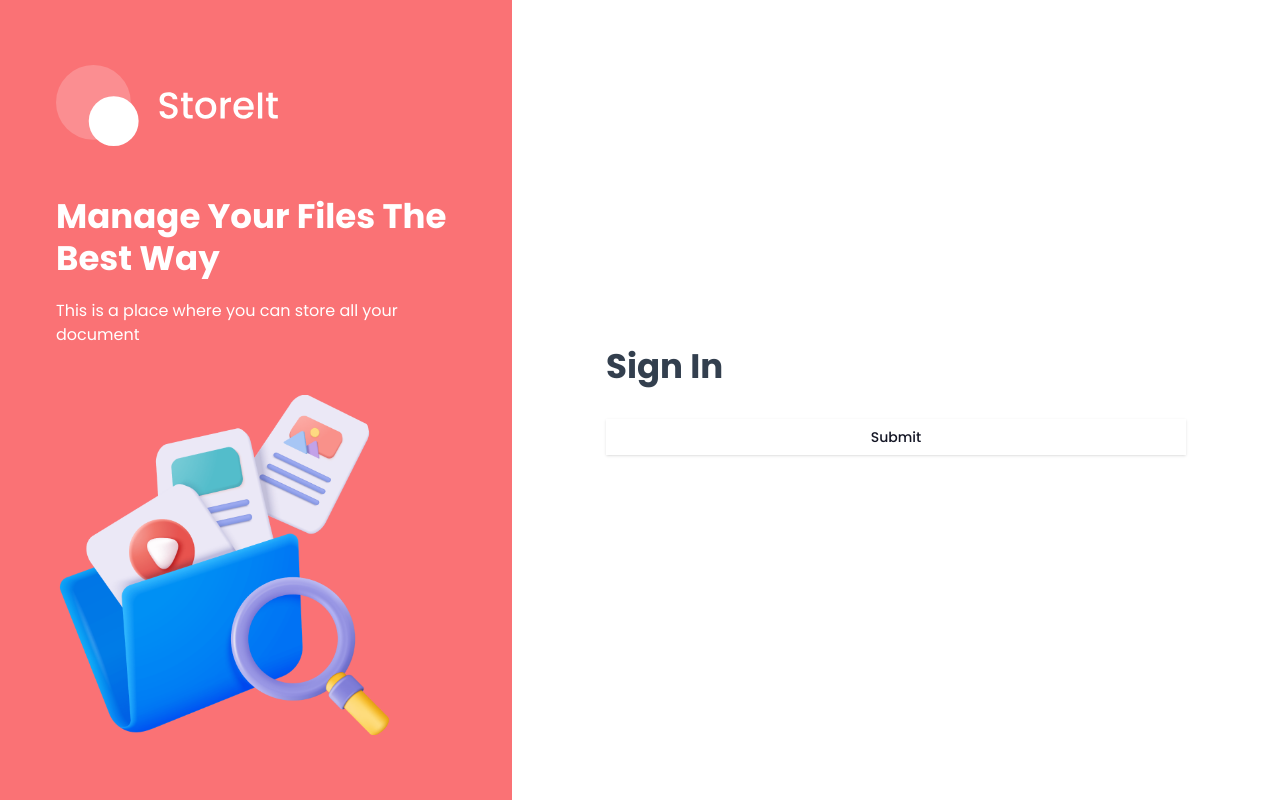
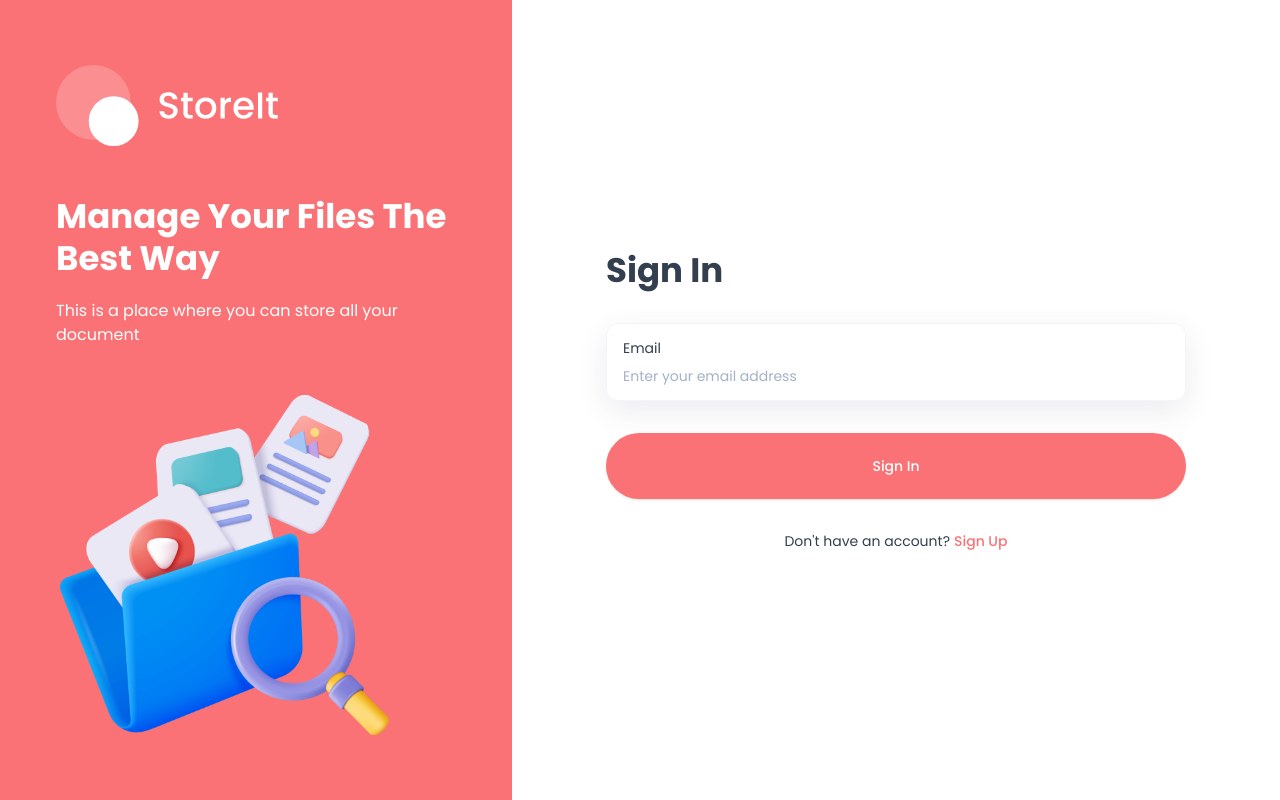
Before and after one commit to itsTari/storage-management, a Next.js app: page /sign-in in a window 1280 px wide. Built offline with nearby package versions, Linux system fonts and the light colour scheme.

Commit message:
modified Authform component

```diff
--- a/components/Authform.tsx
+++ b/components/Authform.tsx
@@ -1,5 +1,5 @@
 "use client";
-import React from "react";
+import React, { useState } from "react";
 import { zodResolver } from "@hookform/resolvers/zod";
 import { useForm } from "react-hook-form";
 import { z } from "zod";
@@ -7,22 +7,25 @@ import { Button } from "@/components/ui/button";
 import {
   Form,
   FormControl,
-  FormDescription,
   FormField,
   FormItem,
   FormLabel,
   FormMessage,
 } from "@/components/ui/form";
 import { Input } from "@/components/ui/input";
+import Link from "next/link";
 
 const formSchema = z.object({
   fullname: z
     .string()
     .min(2, { message: "Username must be at least 2 characters." }),
+  email: z.string()
 });
 type FormType = "sign-in" | "sign-up";
 
 const Authform = ({ type }: { type: FormType }) => {
+  const [loading, setLoading] = useState(false)
+  const [errorMessage, setErrorMessage] = useState('')
   const form = useForm<z.infer<typeof formSchema>>({
     resolver: zodResolver(formSchema),
     defaultValues: { fullname: "" },
@@ -57,8 +60,27 @@ const Authform = ({ type }: { type: FormType }) => {
               )}
             />
           )}
+          <FormField
+            control={form.control}
+            name="email"
+            render={({ field }) => (
+              <FormItem>
+                  <div className="shad-form-item">
+                      <FormLabel className="shad-form-label">Email</FormLabel>
+                      <FormControl>
+                          <Input placeholder="Enter your email address" className="shad-input" {...field} />
+                      </FormControl>
+                  </div>
+                <FormMessage className="shad-form-message" />
+              </FormItem>
+            )}
+          />
 
-          <Button type="submit">Submit</Button>
+          <Button type="submit" className="form-submit-button text-white" disabled={loading}>{type ==='sign-in'? 'Sign In' :'sign up'} {loading && (<img src='/assets/icons/loader.svg' alt="loader" width={24} height={24} className="ml-2 animate-spin"/>)}</Button>
+            {errorMessage && (
+              <p className="error-message">*{errorMessage}</p>
+            )}
+            <div className="body-2 flex justify-center"><p className="text-light-100">{type === 'sign-in'? "Don't have an account?":"Already have account?"}</p> <Link href={type === 'sign-in'? '/sign-up':'/sign-in'} className="ml-1 font-medium text-brand">{type === 'sign-in'? 'Sign Up':'Sign In'}</Link></div>
         </form>
       </Form>
       {/* otp verification */}
```
